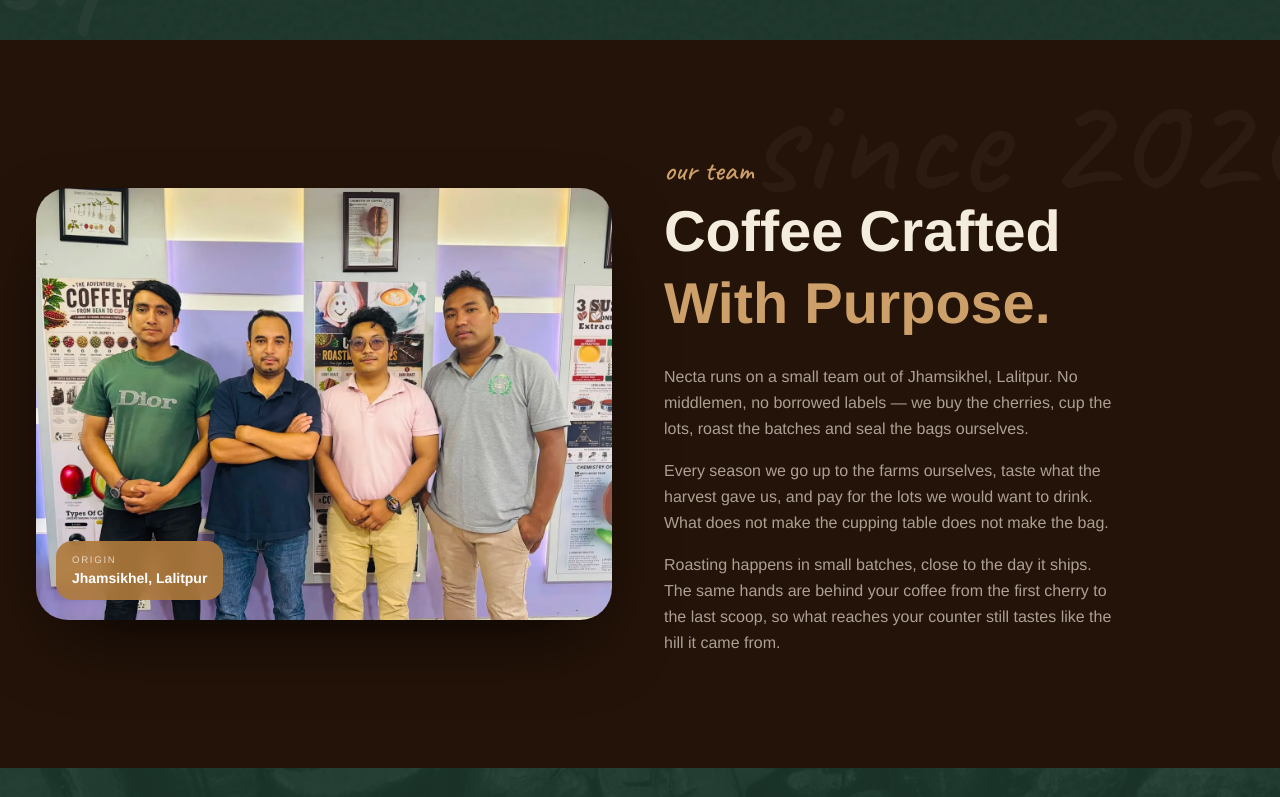
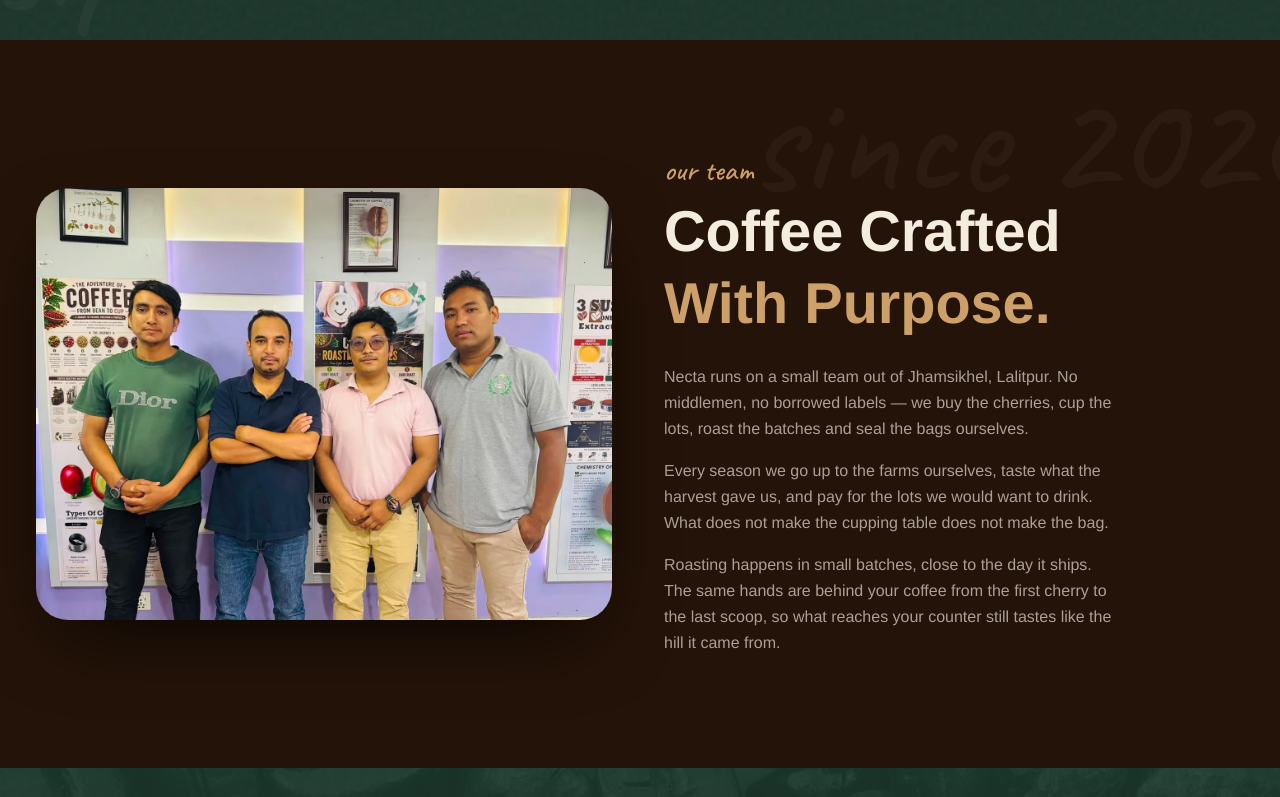
Before and after one commit to mystickminal14/Necta-premium, a React (Vite) app: page / in a window 1280 px wide. Shown: the part 5805-6602 px from the top of the page. Built offline with nearby package versions, Linux system fonts and the light colour scheme.

Commit message:
Remove origin badge from team photo, make all reviews 5-star

```diff
--- a/src/components/OurStory.tsx
+++ b/src/components/OurStory.tsx
@@ -25,10 +25,6 @@ export default function OurStory() {
               loading="lazy"
               className="aspect-4/3 w-full object-cover"
             />
-          </div>
-          <div className="absolute bottom-5 left-5 rounded-2xl bg-caramel/90 px-4 py-3 backdrop-blur-sm">
-            <p className="text-[0.6rem] uppercase tracking-[0.18em] text-cream/80">Origin</p>
-            <p className="text-sm font-bold text-white">Jhamsikhel, Lalitpur</p>
           </div>
         </motion.div>
 
--- a/src/components/Testimonials.tsx
+++ b/src/components/Testimonials.tsx
@@ -65,7 +65,7 @@ const REVIEWS: Review[] = [
       "We switched three outlets over in one month. Same cup in every one of them, which is the hardest part of running more than one counter.",
     name: "Cafe Partner",
     role: "Operations Lead · Chitwan",
-    rating: 4,
+    rating: 5,
   },
 ];
 
```
